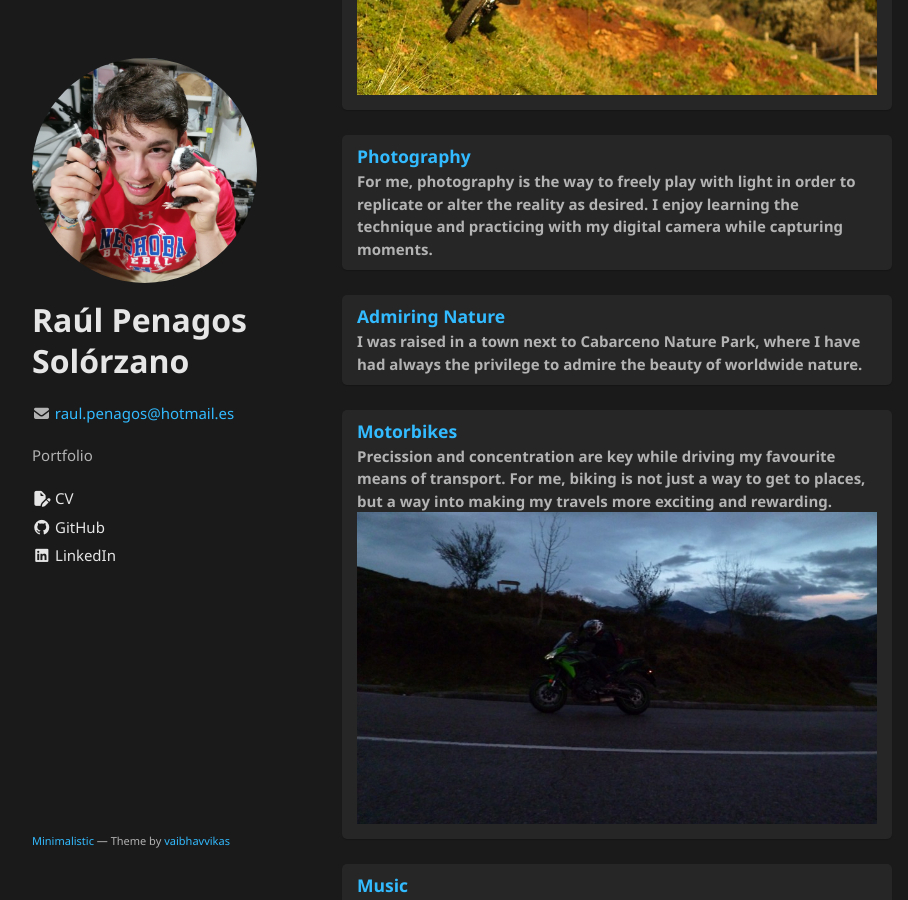
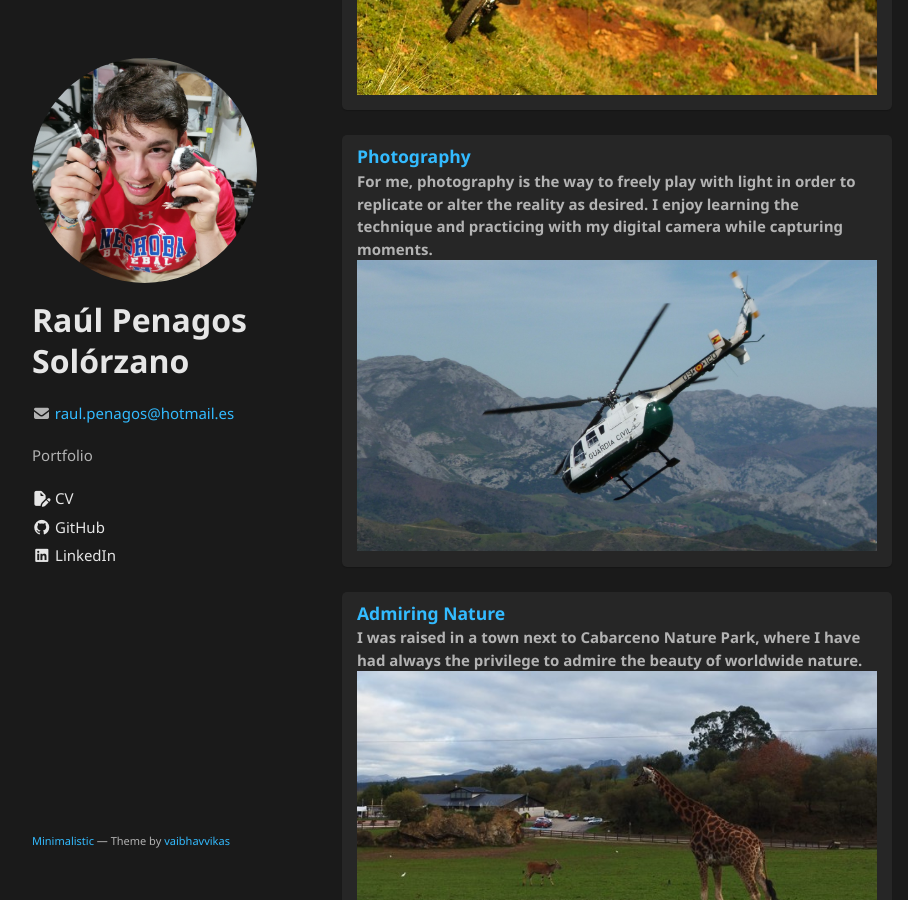
Before and after one commit to RaulPenagos/raulpenagos.github.io, a Jekyll site: the page built from pages/hobbies.md, in a window 1280 px wide and 900 px high, scrolled down 583 px. Shown: the whole window, without its empty margins (178-1086 px from the left). Built offline with Jekyll 4.4.1, drawn with Linux system fonts in a browser that asks for light colours.

Commit message:
Nature and photography hobbies pictures

```diff
--- a/pages/hobbies.md
+++ b/pages/hobbies.md
@@ -26,12 +26,14 @@ so I can include one pciture easily for every hobbie -->
   <h3>Photography</h3>
   <p><b>For me, photography is the way to freely play with light in order to replicate or alter the reality as desired. I enjoy learning the technique and practicing with my digital camera while capturing moments.</b></p>
   <a href=""><span class="card-link-spanner"></span></a>
+  <img src="/assets/img/hobbies/photography.jpg">
 </div>
 
 <div class="card">
   <h3>Admiring Nature</h3>
   <p><b>I was raised in a town next to Cabarceno Nature Park, where I have had always the privilege to admire the beauty of worldwide nature. </b></p>
   <a href=""><span class="card-link-spanner"></span></a>
+  <img src="/assets/img/hobbies/nature.jpg">
 </div>
 
 <div class="card">
```
Also changed, not shown: assets/img/hobbies/nature.jpg (added), assets/img/hobbies/photography.jpg (added), 3 other files.
